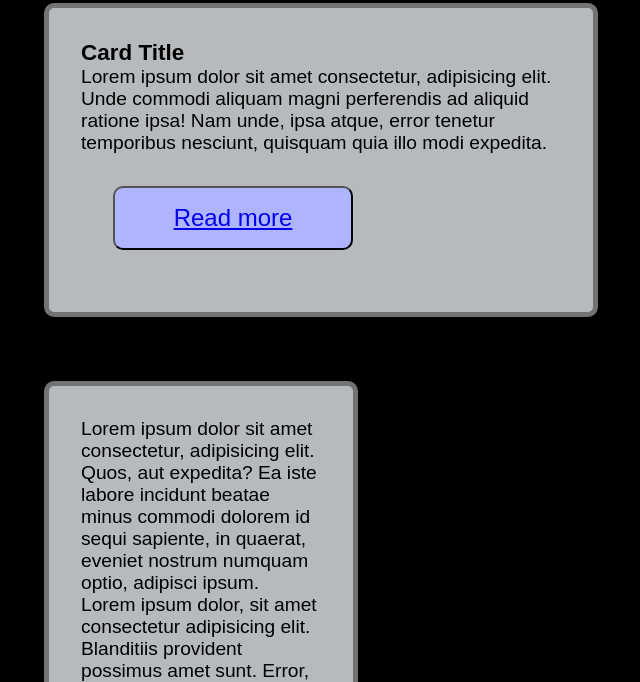
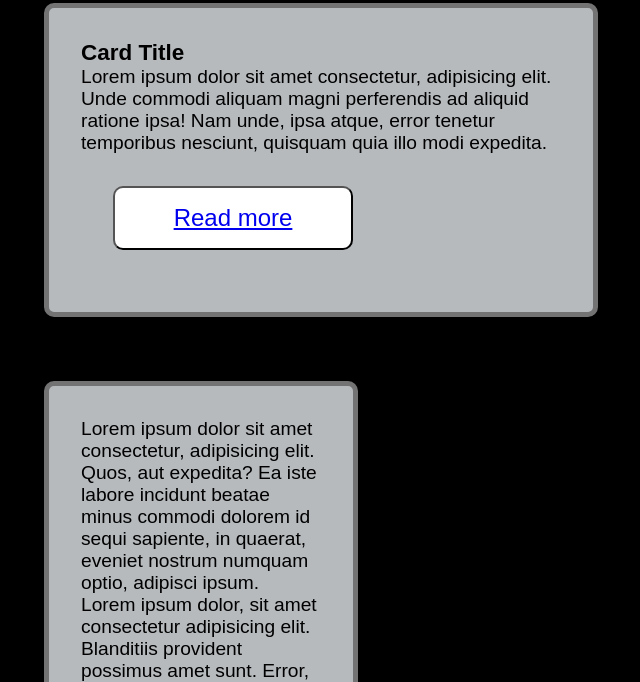
Before and after one commit to vidushisaxen/wrap-frame-cdn, a plain HTML site: page index.html in a window 1280 px wide. Shown: the part 817-1499 px from the top of the page, without its empty margins (20-660 px from the left). Drawn offline with Linux system fonts and the light colour scheme.

Commit message:
new button added

```diff
--- a/style.css
+++ b/style.css
@@ -98,3 +98,18 @@ body{
     display: flex;
     flex-wrap: wrap;
 }
+
+
+.button{
+    height: 4rem;
+    width: 15rem;
+    border-radius: 10px;
+    margin: 2rem;
+    padding: 10px;
+    background-color: white;
+    color: black;
+    font-size: 1.5rem;
+}
+.button-learn{
+    background-color: #89CFFD;
+}
```
